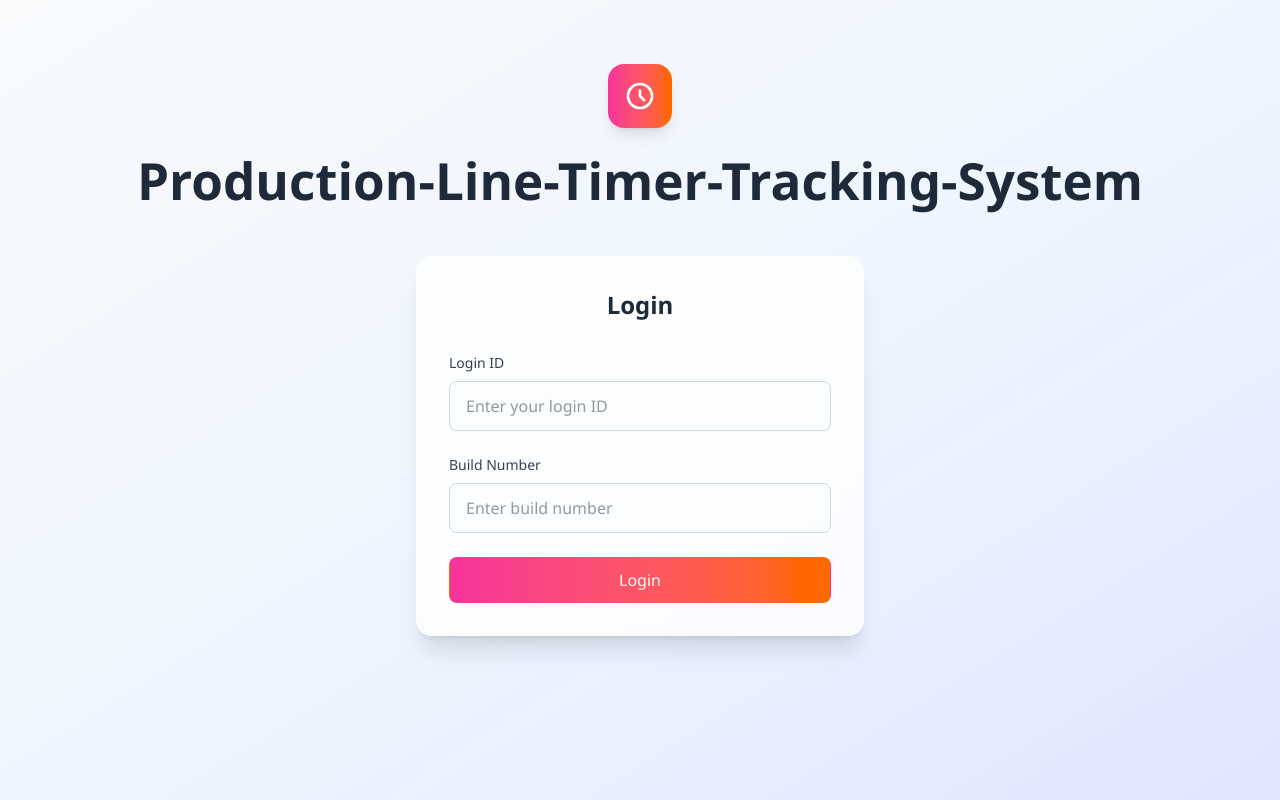
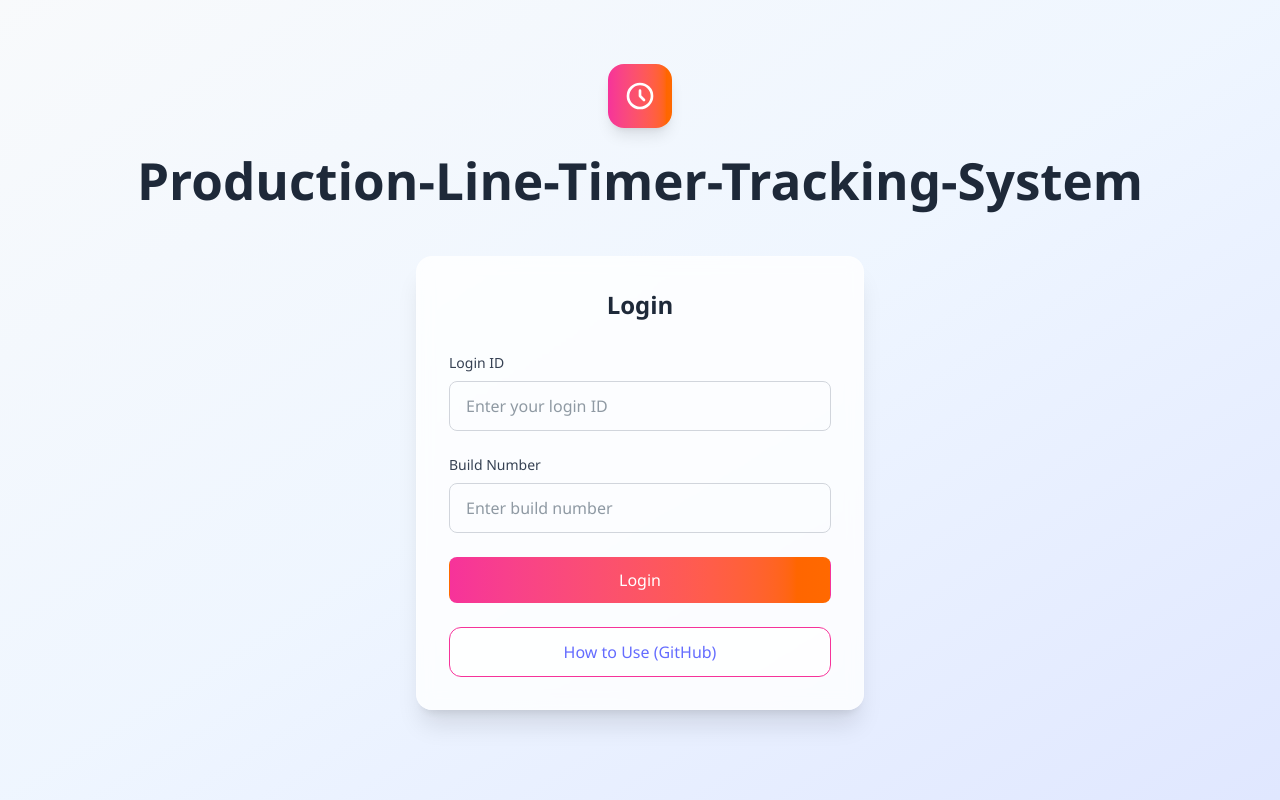
Before and after one commit to makoto0825/Production-Line-Timer-Tracking-System, a React (Vite) app in the folder frontend/: page /login in a window 1280 px wide. Built offline with nearby package versions, Linux system fonts and the light colour scheme; no server answers.

Commit message:
✨ Feat(login): add "How to Use (GitHub)" external link button to Login page

```diff
--- a/frontend/src/pages/Login/Login.tsx
+++ b/frontend/src/pages/Login/Login.tsx
@@ -88,6 +88,18 @@ const Login = () => {
               {isLoading ? 'Checking...' : 'Login'}
             </button>
           </form>
+
+          {/* How to Use / External Link */}
+          <div className='mt-6'>
+            <a
+              href='https://github.com/makoto0825/Production-Line-Timer-Tracking-System'
+              target='_blank'
+              rel='noopener noreferrer'
+              className='block w-full text-center border border-pink-500 text-pink-600 font-semibold py-3 px-4 rounded-xl hover:shadow-md hover:-translate-y-0.5 transition-all duration-200 bg-white/70'
+            >
+              How to Use (GitHub)
+            </a>
+          </div>
         </div>
       </div>
     </div>
```
